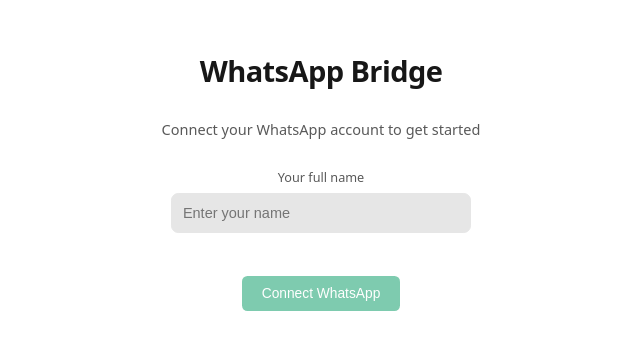
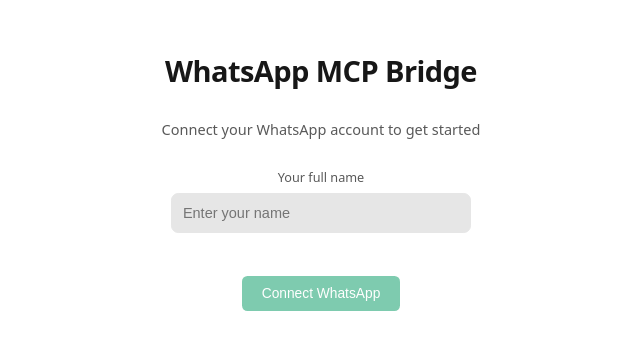
Before and after one commit to panghy/whatsapp-mcp-server, a React (Vite) app: page / in a window 1280 px wide. Shown: the part 219-568 px from the top of the page, without its empty margins (319-959 px from the left). Built offline with nearby package versions, Linux system fonts and the light colour scheme.

Commit message:
style: update app title to "WhatsApp MCP Bridge"
Agent-Id: agent-45576622-6a62-44b3-b65b-5c0ca12fa6c3
Linked-Note-Id: 023f40ba-ddad-4305-bc46-cec36ea96bcf

```diff
--- a/src/App.tsx
+++ b/src/App.tsx
@@ -157,13 +157,13 @@
   }
 
   if (loading) {
-    return (<div className="hero-layout"><div className="hero-content"><h1 className="hero-title">WhatsApp Bridge</h1><p className="hero-subtitle">Loading...</p></div></div>)
+    return (<div className="hero-layout"><div className="hero-content"><h1 className="hero-title">WhatsApp MCP Bridge</h1><p className="hero-subtitle">Loading...</p></div></div>)
   }
 
   if (currentView === 'loading') {
     return (
       <div className="hero-layout"><div className="hero-content">
-        <h1 className="hero-title">WhatsApp Bridge</h1><p className="hero-subtitle">Reconnecting to WhatsApp...</p>
+        <h1 className="hero-title">WhatsApp MCP Bridge</h1><p className="hero-subtitle">Reconnecting to WhatsApp...</p>
         <div className="loading-spinner" />
         <p className="hero-status" style={{ fontSize: '0.875rem', color: 'hsl(var(--muted-foreground))' }}>Restoring your session</p>
         <div style={{ display: 'flex', gap: '1rem', marginTop: '1rem', paddingTop: '1rem', borderTop: '1px solid hsl(var(--border) / 0.3)' }}>
@@ -176,11 +176,11 @@
 
   if (currentView === 'hero') {
     if (nameConfirmed && connecting && !whatsappStatus.qrCode) {
-      return (<div className="hero-layout"><div className="hero-content"><h1 className="hero-title">WhatsApp Bridge</h1><p className="hero-subtitle">Connecting to WhatsApp...</p><div className="loading-spinner" /><p className="hero-status" style={{ fontSize: '0.875rem', color: 'hsl(var(--muted-foreground))' }}>Waiting for QR code</p></div></div>)
+      return (<div className="hero-layout"><div className="hero-content"><h1 className="hero-title">WhatsApp MCP Bridge</h1><p className="hero-subtitle">Connecting to WhatsApp...</p><div className="loading-spinner" /><p className="hero-status" style={{ fontSize: '0.875rem', color: 'hsl(var(--muted-foreground))' }}>Waiting for QR code</p></div></div>)
     }
     return (
       <div className="hero-layout"><div className="hero-content">
-        <h1 className="hero-title">WhatsApp Bridge</h1><p className="hero-subtitle">Connect your WhatsApp account to get started</p>
+        <h1 className="hero-title">WhatsApp MCP Bridge</h1><p className="hero-subtitle">Connect your WhatsApp account to get started</p>
         {nameConfirmed && whatsappStatus.qrCode && (<div className="qr-display"><img src={whatsappStatus.qrCode} alt="WhatsApp QR Code" /><p className="hero-status">Scan with WhatsApp to connect</p></div>)}
         {!nameConfirmed && (<>
           <div style={{ marginBottom: '1rem', width: '100%', maxWidth: '300px' }}>
--- a/src/Settings.tsx
+++ b/src/Settings.tsx
@@ -199,7 +199,7 @@
         {activeTab === 'logs' && (<div><LogsViewer /></div>)}
       </div></div>
       <div className="settings-footer">
-        <div className="settings-footer-left"><strong>WhatsApp Bridge</strong><span>v1.0.0</span></div>
+        <div className="settings-footer-left"><strong>WhatsApp MCP Bridge</strong><span>v1.0.0</span></div>
         <div className="settings-footer-right"><a href="#" className="settings-footer-link">Help</a><span className="settings-footer-divider">•</span><a href="#" className="settings-footer-link">About</a></div>
       </div>
     </div>
```
